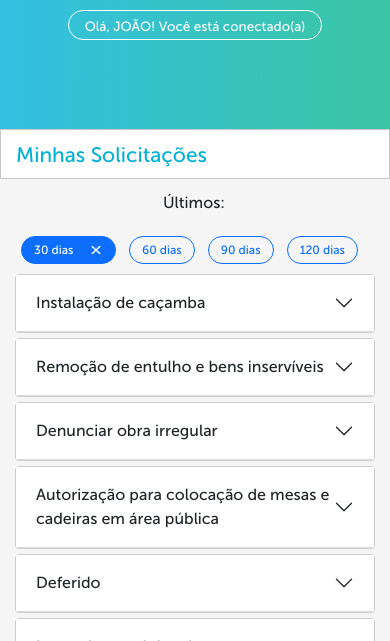
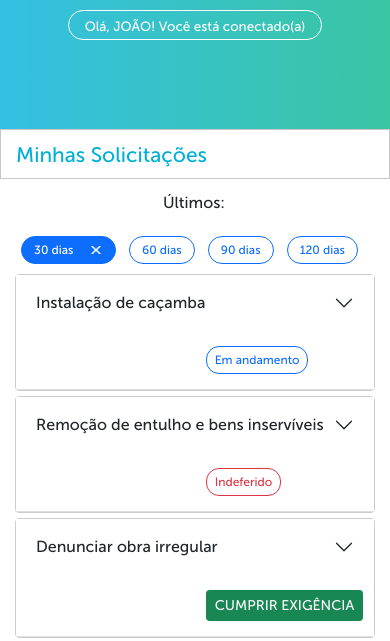
Before and after one commit to avilar1/ctap-pcrj-cariocaRio-minhasSolicitacoes, a plain HTML site: page index.html in a window 390 px wide. Shown: the part 181-822 px from the top of the page. Drawn offline with nearby package versions, Linux system fonts and the light colour scheme.

Commit message:
criação dos botões e suas variações de acordo com a variação do site

```diff
--- a/assets/css/corpo.css
+++ b/assets/css/corpo.css
@@ -9,7 +9,7 @@
 
 }
 
-.__card-linha{
+.__card-linha {
     /* border-top: 5px solid rgba(0,0,0,0) !important; */
     border-style: solid;
     border-color: rgba(0, 0, 0, 0);
@@ -27,14 +27,15 @@
     border-top: none !important;
     background: var(--azul-turquesa-variante);
 }
-.__card-linha:not(:nth-child(1)){
+
+.__card-linha:not(:nth-child(1)) {
     padding: 0px !important;
 
 }
 
 .__container {
 
-    min-height: calc(100vmin - 150px) ;
+    min-height: calc(100vmin - 150px);
     width: 1010px;
     height: auto;
     padding: 0 0 40px;
@@ -45,6 +46,21 @@
     /* border: solid 1px #ccc; */
 }
 
+@media (min-width: 780px) {
+    .__botao-sit {
+        text-align: start !important;
+        font-size: 12px !important;
+        border: none !important;
+    }
+}
+
+.__card-sit {
+    background-color: var(--branco) !important;
+    text-align: start;
+    /* padding-left: 53%; */
+    padding: 15px 0px 15px 53%;
+}
+
 @media (max-width: 992px) {
     .__container {
         margin: 0px 15px 0px 2px;
@@ -53,26 +69,44 @@
 }
 
 @media (max-width: 780px) {
+    .__main{
+        background-color: var(--branco);
+    }
+
     .__container {
         width: -webkit-fill-available;
         margin: 0px 15px 0px 15px;
         box-shadow: none;
+        background-color: var(--branco);
     }
+
 
     .__card-linha:nth-child(1) {
         display: none;
     }
-    .__card-linha:not(:nth-child(1)){
+
+    .__card-linha:not(:nth-child(1)) {
         padding: 0px !important;
         border: 1px solid #cccccc !important;
         margin-top: 5px;
     }
 
     .collapse {
-        background-color: #f5f5f5 !important;
+        transition: background-color 0.25s;
+        background-color: var(--offwhite-fundo)!important;
     }
 
-    .accordion-button:not(.collapsed){
+    .accordion-button:not(.collapsed) {
         background-color: var(--azul-turquesa-variante) !important;
+        color: var(--branco)!important;
     }
+    .__card-sit:not(.collapsed){
+        background-color: var(--offwhite-fundo);
+    }
+
+    .__botao-sit {
+        font-size: 12px !important;
+        border-radius: 13px !important;
+    }
+
 }
--- a/assets/css/footer.css
+++ b/assets/css/footer.css
@@ -49,3 +49,16 @@
   color: #4579fb;
   border-radius: 50%;
 }/*# sourceMappingURL=footer.css.map */
+
+@media (max-width: 780px) {
+  .__footer{
+    background-color: var(--branco);
+  }
+  .__page-selected {
+    border-color: var(--branco);
+  }
+  .__page-not-selected{
+    background-color: var(--branco)
+  }
+
+}
--- a/index.html
+++ b/index.html
@@ -92,18 +92,21 @@
               <h2 class="accordion-header" id="" data-acc="ahone">
                 <button class="accordion-button collapsed" id="accordionbutton" type="button" data-bs-toggle="collapse" data-bs-target="" aria-expanded="false" aria-controls="" data-acc="abutton">
                   Accordion Item #1
+                  <div class="__card-sit" data-acc="asit" data-toggle="collapse"><a data-acc="acardisit" ></a></div>
                 </button>
+
               </h2>
+
               <div id="" class="accordion-collapse collapse" aria-labelledby="" data-bs-parent="#accordionFlushExample" data-acc="acone">
                 <div class="accordion-body" id="accordionbody" data-acc="abody">
                   <div class="card-body __card-corpo" id="cardbody" data-acc="acardb">
 
-                    <div class="__card-titulo-1-inline" data-acc="acardtnso">Número da solicitação</div>             <div class="__card-item-1" ><a href="#" data-acc="acardinso"></a></div>
+                    <div class="__card-titulo-1-inline" data-acc="acardtnso">Número da solicitação </div>             <div class="__card-item-1" ><a href="#" data-acc="acardinso"></a></div>
                     <div class="__card-titulo-2-inline" data-acc="acardtdso">Data da solicitação</div>               <div class="__card-item-2" data-acc="acardidso"></div>
                     <div class="__card-titulo-3-inline" data-acc="acardtsrv">Serviço</div>                           <div class="__card-item-3" data-acc="acardisrv"></div>
                     <div class="__card-titulo-4-inline" data-acc="acardtorg">Órgão</div>                             <div class="__card-item-4" data-acc="acardiorg"></div>
                     <div class="__card-titulo-5-inline" data-acc="acardtuta">Última atualização</div>                <div class="__card-item-5" data-acc="acardiuta"></div>
-                    <div class="__card-titulo-6-inline" data-acc="acardtsit">Situação</div>                          <div class="__card-item-6" ><button data-acc="acardisit" disabled="disabled"></button></div>
+                    <div class="__card-titulo-6-inline" data-acc="acardtsit">Situação</div>                          <div class="__card-item-6" ><a data-acc="acardisit" ></a></div>
 
                   </div>
                 </div>
--- a/js/main.js
+++ b/js/main.js
@@ -20,6 +20,7 @@ const abodyD = document.querySelectorAll('[data-acc="abody"]')
 
 const acardbD = document.querySelectorAll('[data-acc="acardb"]')
 
+const asitT = document.querySelectorAll('[data-acc="asit"]')
 
 
 let m = 0;
@@ -63,6 +64,7 @@ function myFunction(x) {
         aflushD[n].appendChild(aitemD[n])
         aitemD[n].appendChild(ahoneD[n])
         aitemD[n].appendChild(abuttonD[n])
+        aitemD[n].appendChild(asitT[n])
         aflushD[n].appendChild(aconeD[n])
         aconeD[n].appendChild(abodyD[n])
         abodyD[n].appendChild(acardbD[n])
--- a/js/pop.js
+++ b/js/pop.js
@@ -10,6 +10,9 @@ let abodyPOP = document.querySelectorAll('[data-acc="abody"]')
 let acardbPOP = document.querySelectorAll('[data-acc="acardb"]')
 
 let container = document.querySelector('#container')
+
+//excluir depois ou alterar
+let asit = document.querySelectorAll('[data-acc="asit"]')
 
 let control = 0
 
@@ -31,7 +34,7 @@ const pop = {
         "uta": "24/6/2022",
         "sit": "Indeferido"
     },
-    "rowtres":{
+    "rowtres": {
         "nso": "CID-REQ-2022/2452",
         "dso": "20/5/2022",
         "srv": "Denunciar obra irregular",
@@ -39,7 +42,7 @@ const pop = {
         "uta": "22/6/2022",
         "sit": "CUMPRIR EXIGÊNCIA"
     },
-    "rowquatro":{
+    "rowquatro": {
         "nso": "CID-REQ-2022/2014",
         "dso": "07/5/2022",
         "srv": "Autorização para colocação de mesas e cadeiras em área pública",
@@ -47,15 +50,15 @@ const pop = {
         "uta": "22/5/2022",
         "sit": "Em andamento"
     },
-    "rowcinco":{
+    "rowcinco": {
         "nso": "CID-REQ-0000/0000",
         "dso": "14/5/2022",
-        "srv": "Deferido",
+        "srv": "Qualquer Coisa",
         "org": "COMLURB",
         "uta": "20/5/2022",
-        "sit": "Indeferido"
+        "sit": "Deferido"
     },
-    "rxx":{
+    "rxx": {
         "nso": "CID-REQ-0000/0000",
         "dso": "00/00/2022",
         "srv": "Lorem ipsum dolor sit amet, consectetur adipiscing elit. Donec et tortor ac eros aliquam lacinia. Cras semper tellus sed tortor imperdiet viverra. Maecenas feugiat laoreet ipsum. Pellentesque euismod commodo quam, a pellentesque ante euismod nec. Etiam at est et elit commodo pellentesque eu vel dui. Donec at enim tortor. Nam ac convallis sem. Fusce dignissim justo ante, eget placerat nisi pretium et. Maecenas interdum tortor quam, id pellentesque felis sagittis et. Duis viverra tellus varius, lacinia turpis ut, tincidunt erat. Phasellus porttitor tellus id turpis cursus, eget condimentum ante convallis. Cras lobortis imperdiet enim, porttitor mattis ante pulvinar id. Vestibulum dignissim leo eu ligula blandit, nec dictum erat ultricies. Nam in massa sit amet justo egestas tempus. Donec a porttitor nisi.",
@@ -70,6 +73,7 @@ const pop = {
 aflushPOP[0].appendChild(aitemPOP[0])
 aitemPOP[0].appendChild(ahonePOP[0])
 aitemPOP[0].appendChild(abuttonPOP[0])
+aitemPOP[0].appendChild(asit[0])
 aflushPOP[0].appendChild(aconePOP[0])
 aconePOP[0].appendChild(abodyPOP[0])
 abodyPOP[0].appendChild(acardbPOP[0])
@@ -97,10 +101,11 @@ abodyPOP = document.querySelectorAll('[data-acc="abody"]')
 acardbPOP = document.querySelectorAll('[data-acc="acardb"]')
 
 container = document.querySelector('#container')
+asit = document.querySelectorAll('[data-acc="asit"]')
 
 linhaPOP = document.querySelectorAll('[data-linha]')
-  linhaPOP[tamanho].style.display='none'
-  linhaPOP[tamanho].ariaHidden='true'
+linhaPOP[tamanho].style.display = 'none'
+linhaPOP[tamanho].ariaHidden = 'true'
 
 //titulos não mudam
 // acardtnso = document.querySelectorAll('[data-acc="acardtnso"]')
@@ -121,6 +126,7 @@ const acardisit = document.querySelectorAll('[data-acc="acardisit"]')
 
 
 let n = 0;
+let k = 0;
 for (var prop in pop) {
     abuttonPOP[n].textContent = pop[prop].srv
     acardinso[n].textContent = pop[prop].nso
@@ -128,7 +134,25 @@ const acardisit = document.querySelectorAll('[data-acc="acardisit"]')
     acardidso[n].textContent = pop[prop].dso
     acardiorg[n].textContent = pop[prop].org
     acardiuta[n].textContent = pop[prop].uta
-          acardisit[n].textContent = pop[prop].sit
+
+    let sit = (pop[prop].sit == "Indeferido") ? (acardisit[k].classList.add("btn", "btn-outline-danger", "btn-sm", "__botao-sit"), console.log(100), acardisit[k].style.pointerEvents="none", acardisit[k].setAttribute("disabled", "disabled")) :
+        (pop[prop].sit == "Deferido") ? (acardisit[k].classList.add("btn", "btn-outline-success", "btn-sm", "__botao-sit"), console.log(200), acardisit[k].style.pointerEvents="none", acardisit[k].setAttribute("disabled", "disabled") ) :
+            (pop[prop].sit == "Em andamento") ?(acardisit[k].classList.add("btn", "btn-outline-primary", "btn-sm", "__botao-sit"), console.log(300), acardisit[k].style.pointerEvents="none", acardisit[k].setAttribute("disabled", "disabled")) :
+
+                (pop[prop].sit == "CUMPRIR EXIGÊNCIA") ? (acardisit[k].classList.add("btn", "btn-success", "btn-sm"), console.log(400)) :
+                console.log("wololo");
+
+    let sit2 = (pop[prop].sit == "Indeferido") ? (acardisit[k+1].classList.add("btn", "btn-outline-danger", "btn-sm", "__botao-sit"), console.log(100), acardisit[k+1].style.pointerEvents="none", acardisit[k+1].setAttribute("disabled", "disabled")) :
+        (pop[prop].sit == "Deferido") ? (acardisit[k+1].classList.add("btn", "btn-outline-success", "btn-sm", "__botao-sit"), console.log(200), acardisit[k+1].style.pointerEvents="none", acardisit[k+1].setAttribute("disabled", "disabled") ) :
+            (pop[prop].sit == "Em andamento") ?(acardisit[k+1].classList.add("btn", "btn-outline-primary", "btn-sm", "__botao-sit"), console.log(300), acardisit[k+1].style.pointerEvents="none", acardisit[k+1].setAttribute("disabled", "disabled")) :
+
+                (pop[prop].sit == "CUMPRIR EXIGÊNCIA") ? (acardisit[k+1].classList.add("btn", "btn-success", "btn-sm", "__botao-sit"), console.log(400)) :
+            console.log("wololo");
+
+
+    acardisit[k].textContent = pop[prop].sit
+    acardisit[k+1].textContent = pop[prop].sit
+    k = k+2
     n++
 
 }
```
Lines whose indentation alone changed are shown as unchanged.
